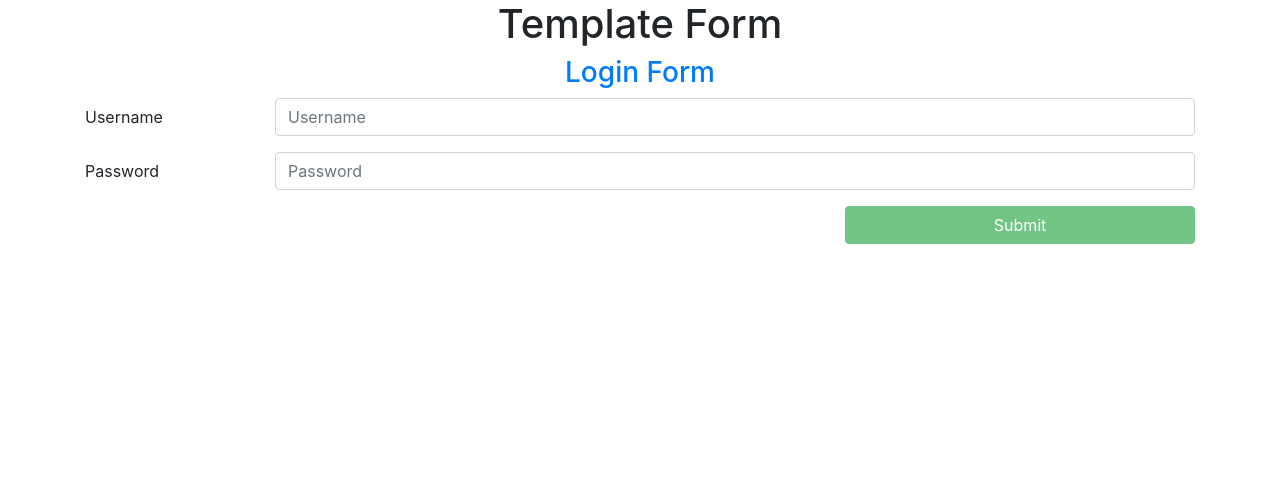
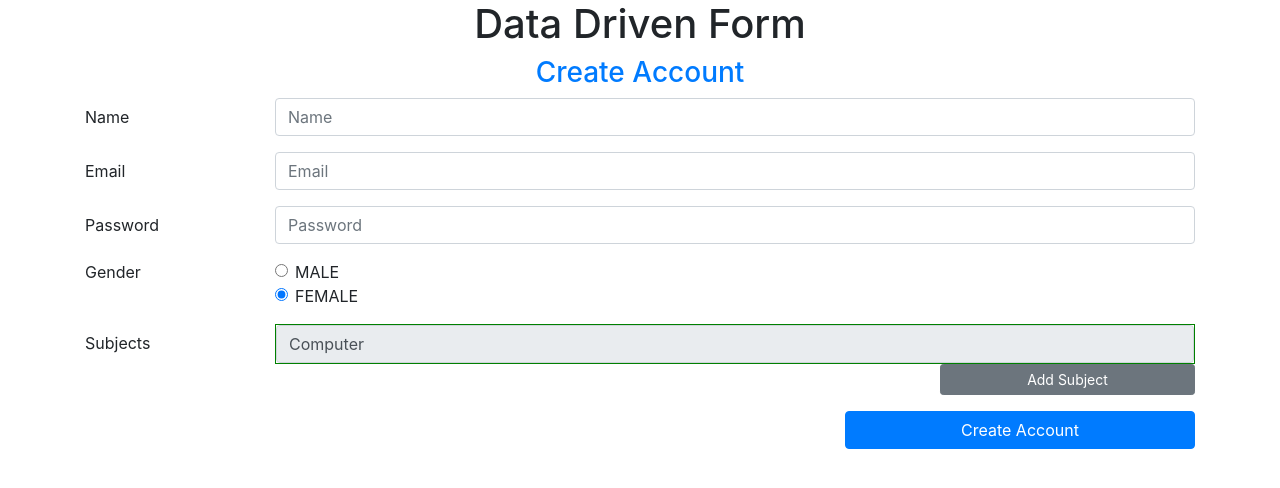
Before and after one commit to georgianaanton/FTJB001_12-2, an Angular app in the folder ng-app/: page / in a window 1280 px wide. Shown: the top 488 px of the page. Built offline with nearby package versions, Linux system fonts and the light colour scheme.

Commit message:
form data driven

```diff
--- a/ng-app/src/25-form_template/app.component.ts
+++ b/ng-app/src/25-form_template/app.component.ts
@@ -1,5 +1,5 @@
 import { Component } from '@angular/core';
-import { NgForm } from '@angular/forms';
+import { NgForm, FormControl } from '@angular/forms';
 
 @Component({
   selector: 'app-root',
@@ -18,6 +18,8 @@ export class AppComponent {
     // ajax req
     this.user = {}
 
+    // https://angular.io/api/forms/AbstractControl#!#markAsDirty-anchor
+    myForm.controls.username.markAsPristine()
   }
 
 }
--- /dev/null
+++ b/ng-app/src/26-form_data/app-routing.module.ts
@@ -0,0 +1,10 @@
+import { NgModule } from '@angular/core';
+import { Routes, RouterModule } from '@angular/router';
+
+const routes: Routes = [];
+
+@NgModule({
+  imports: [RouterModule.forRoot(routes)],
+  exports: [RouterModule]
+})
+export class AppRoutingModule { }
--- /dev/null
+++ b/ng-app/src/26-form_data/app.component.css
@@ -0,0 +1,7 @@
+
+input.ng-valid.ng-dirty{
+    border: 2px solid green;
+}
+input.ng-invalid.ng-dirty{
+    border: 2px solid red;
+}
--- /dev/null
+++ b/ng-app/src/26-form_data/app.component.html
@@ -0,0 +1,69 @@
+<h1 class="text-center">Data Driven Form</h1>
+<h3 class="text-center text-primary">Create Account</h3>
+<div>
+    <form [formGroup]='myForm'>
+        <div formGroupName="student">
+
+            <div class="form-group row">
+                <label for="name" class="col-sm-2 col-form-label">Name</label>
+                <div class="col-sm-10">
+                    <input type="text" formControlName="name" class="form-control" id="name" placeholder="Name">
+                </div>
+            </div>
+
+            <div class="form-group row">
+                <label for="email" class="col-sm-2 col-form-label">Email</label>
+                <div class="col-sm-10">
+                    <input type="email" formControlName="email" class="form-control" id="email" placeholder="Email">
+                </div>
+            </div>
+
+            <div class="form-group row">
+                <label for="password" class="col-sm-2 col-form-label">Password</label>
+                <div class="col-sm-10">
+                    <input type="password" formControlName="password" class="form-control" id="password"
+                        placeholder="Password">
+                </div>
+            </div>
+
+
+            <fieldset class="form-group">
+                <div class="row">
+                    <legend class="col-form-label col-sm-2 pt-0">Gender</legend>
+                    <div class="col-sm-10">
+                        <div class="form-check" *ngFor="let g of genders">
+                            <input class="form-check-input" type="radio" name="gender" [id]="g" [value]="g" checked />
+
+                            <label class="form-check-label" [for]="g">
+                                {{g | uppercase}}
+                            </label>
+                        </div>
+                    </div>
+                </div>
+            </fieldset>
+        </div>
+
+        <!-- {{myForm.controls.subjects.controls}} -->
+        <div formArrayName="subjects" class="form-group row">
+            <label for="password" class="col-sm-2 col-form-label">Subjects</label>
+            <div class="col-sm-10">
+                <div *ngFor="let sub of myForm.controls.subjects.controls;let i = index" style="border:1px solid green">
+                    <input type="text" class="form-control" [formControlName]="i"  />
+                </div>
+            </div>
+
+            <div class="col-sm-3 offset-sm-9">
+                    <button type="submit" class="btn btn-secondary btn-block btn-sm" (click)="addSub()">Add Subject</button>
+                </div>
+        </div>
+
+
+
+        <div class="form-group row">
+            <div class="col-sm-4 offset-sm-8">
+                <!-- <button type="submit" class="btn btn-primary float-right">Create Account</button> -->
+                <button type="submit" class="btn btn-primary btn-block" (click)="addStudent()">Create Account</button>
+            </div>
+        </div>
+    </form>
+</div>
--- /dev/null
+++ b/ng-app/src/26-form_data/app.component.ts
@@ -0,0 +1,42 @@
+import { Component } from '@angular/core';
+import { FormControl, FormGroup, Validators, FormArray } from '@angular/forms';
+import { bypassSanitizationTrustStyle } from '@angular/core/src/sanitization/bypass';
+
+@Component({
+  selector: 'app-root',
+  templateUrl: './app.component.html',
+  styleUrls: ['./app.component.css']
+})
+export class AppComponent {
+
+
+  myForm: FormGroup;
+  // genders:Array<string> = ['male', 'female'];
+  genders:string[] = ['male', 'female'];
+
+  constructor(){
+
+    this.myForm = new FormGroup({
+      "student" : new FormGroup({
+        "name" : new FormControl("", [
+          Validators.required,
+          Validators.pattern("[a-zA-z\s]{4,10}")
+        ]),
+        "email" : new FormControl(),
+        "password" : new FormControl(),
+        "gender": new FormControl(this.genders[0])
+      }),
+      "subjects": new FormArray([new FormControl({value:'Computer', disabled: true}, [Validators.required])])
+    })
+
+  }
+
+
+  addSub(){
+    (<FormArray>this.myForm.controls.subjects).push(new FormControl({value:'...', disabled: false}, [Validators.required]))
+  }
+
+  addStudent(){
+    console.log(this.myForm)
+  }
+}
--- a/ng-app/src/main.ts
+++ b/ng-app/src/main.ts
@@ -22,7 +22,8 @@ import { platformBrowserDynamic } from "@angular/platform-browser-dynamic";
 // import {AppModule} from "./22-directives/app.module";
 // import {AppModule} from "./23-unless/app.module";
 // import {AppModule} from "./24-pipe/app.module";
-import {AppModule} from "./25-form_template/app.module";
+// import {AppModule} from "./25-form_template/app.module";
+import {AppModule} from "./26-form_data/app.module";
 
 
 platformBrowserDynamic().bootstrapModule(AppModule)
```
Also changed, not shown: ng-app/src/26-form_data/app.module.ts (added, +21 -0 lines), 1 other file (tests, documents, lock files or other folders).
